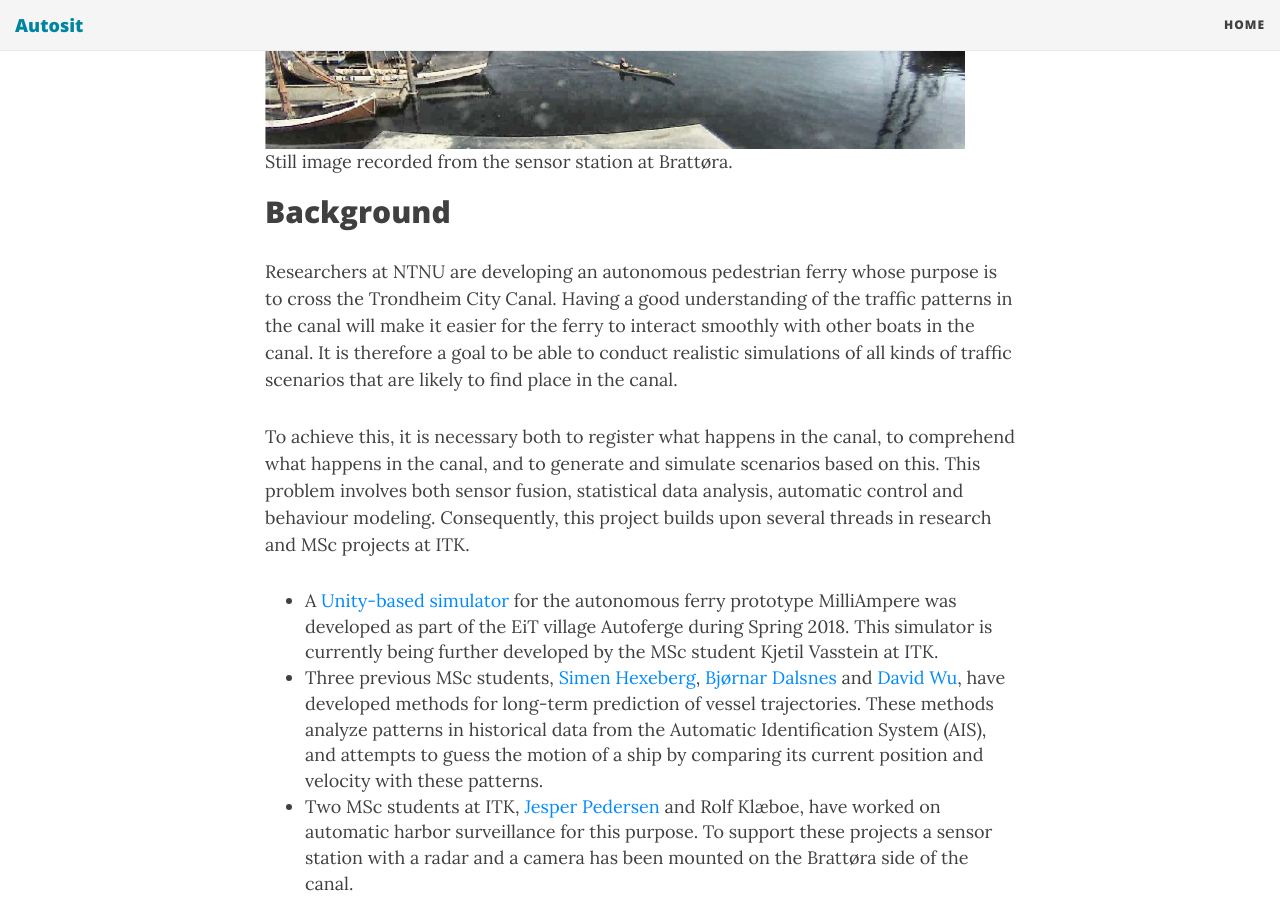
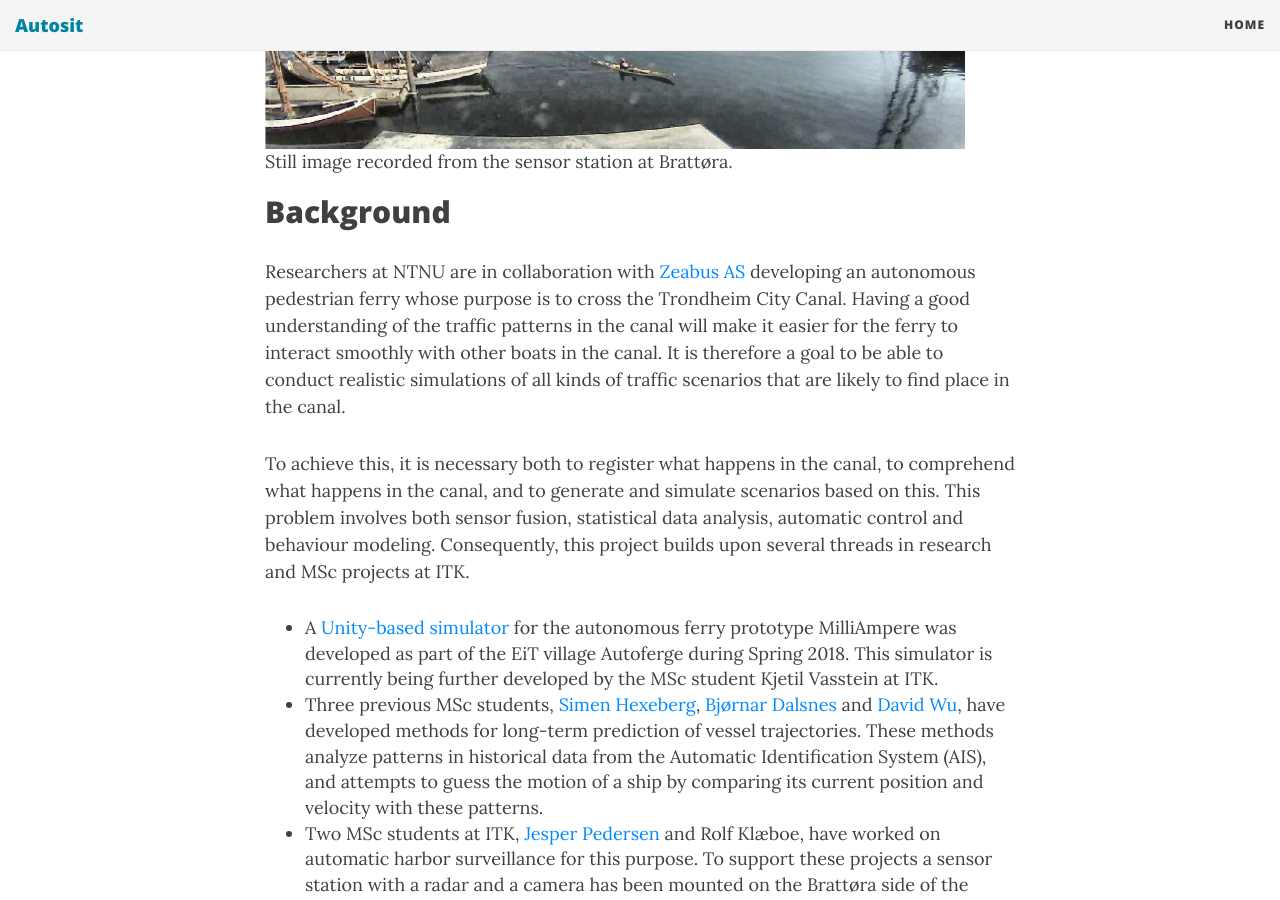
Before and after one commit to autosit/autosit.github.io, a Jekyll site: the page built from _posts/2020-04-19-ltp_canal.md, in a window 1280 px wide and 900 px high, scrolled down 353 px. Built offline with Jekyll 4.4.1, drawn with Linux system fonts in a browser that asks for light colours; nearby versions of some CDN libraries.

Commit message:
updated twin of the canal

```diff
--- a/_posts/2020-04-19-ltp_canal.md
+++ b/_posts/2020-04-19-ltp_canal.md
@@ -8,7 +8,8 @@ category: LTP
 
 ## Background
 
-Researchers at NTNU are developing an autonomous pedestrian ferry whose purpose is to cross the Trondheim City Canal.
+Researchers at NTNU are in collaboration with [Zeabus AS]
+developing an autonomous pedestrian ferry whose purpose is to cross the Trondheim City Canal.
 Having a good understanding of the traffic patterns in the canal will make it easier for the ferry to interact smoothly with other boats in the canal.
 It is therefore a goal to be able to conduct realistic simulations of all kinds of traffic scenarios that are likely to find place in the canal.
 
@@ -83,3 +84,4 @@ Supervisors: [Edmund Brekke], [Adil Rasheed], [Emil Thyri] and [Praveen Jain].
 [Simen Hexeberg]: https://ieeexplore.ieee.org/document/8009762
 [Bjørnar Dalsnes]: https://www.researchgate.net/publication/329352418_The_Neighbor_Course_Distribution_Method_with_Gaussian_Mixture_Models_for_AIS-based_Vessel_Trajectory_Prediction
 [David Wu]: https://ntnuopen.ntnu.no/ntnu-xmlui/handle/11250/2625767?locale-attribute=en
+[Zeabus AS]: https://zeabuz.com
```
